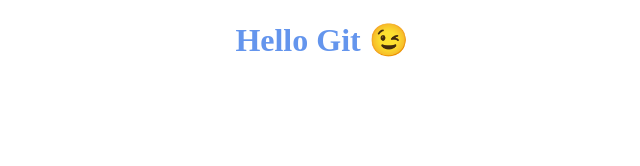
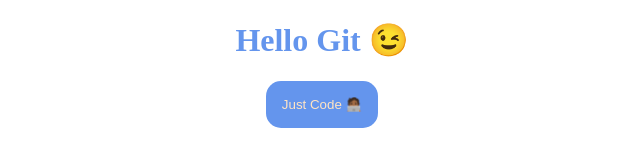
Before and after one commit to grace-mwendwa/weather-app, a plain HTML site: page index.html in a window 1280 px wide. Shown: the whole page, without its empty margins (318-958 px from the left). Drawn offline with Linux system fonts and the light colour scheme.

Commit message:
button update
css updated

```diff
--- a/index.html
+++ b/index.html
@@ -8,6 +8,7 @@
   </head>
   <body>
     <h1>Hello Git 😉</h1>
+    <button>Just Code 🧑🏾‍💻</button>
   </body>
   <script src="script.js"></script>
 </html>
--- a/styles.css
+++ b/styles.css
@@ -7,6 +7,14 @@
   display: block;
   border-radius: 15px;
   margin: 0 auto;
-  color: black;
+  color: bisque;
   background-color: cornflowerblue;
+  padding: 15px;
+  border: 1px solid transparent;
+  transition: all 120ms ease-in-out;
 }
+
+button:hover {
+  background-color: bisque;
+  color: cornflowerblue;
+}
```
